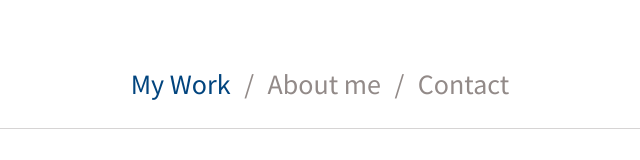
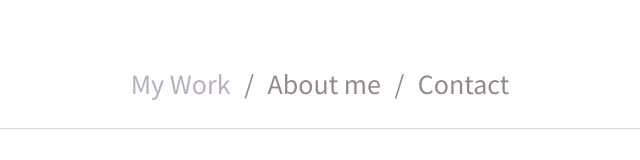
Before and after one commit to martakunszt/portfolio-react, a React (Create React App) app: page / in a window 1280 px wide. In both pictures the pointer is over the link "My Work". Shown: the top 160 px of the page, without its empty margins (320-960 px from the left). Built offline with nearby package versions, Linux system fonts and the light colour scheme.

Commit message:
package.json - homepage

```diff
--- a/package.json
+++ b/package.json
@@ -1,4 +1,5 @@
 {
+  "homepage": "https://github.com/martakunszt/portfolio-react/build",
   "name": "portfolio",
   "version": "0.1.0",
   "private": true,
@@ -6,6 +7,7 @@
     "@testing-library/jest-dom": "^4.2.4",
     "@testing-library/react": "^9.4.0",
     "@testing-library/user-event": "^7.2.1",
+    "gh-pages": "^2.2.0",
     "react": "^16.12.0",
     "react-dom": "^16.12.0",
     "react-scripts": "3.3.0",
@@ -15,7 +17,9 @@
     "start": "react-scripts start",
     "build": "react-scripts build",
     "test": "react-scripts test",
-    "eject": "react-scripts eject"
+    "eject": "react-scripts eject",
+    "predeploy": "npm run build",
+    "deploy": "gh-pages -d build"
   },
   "eslintConfig": {
     "extends": "react-app"
--- a/src/App.css
+++ b/src/App.css
@@ -43,7 +43,7 @@ ul.Breadcrumb li a {
 
 /* Add a color on mouse-over */
 ul.Breadcrumb li a:hover {
-  color: #01447e;
+  color:#b8aec2;
 }
 
 hr.new1 {
```
Also changed, not shown: 1 other file (tests, documents, lock files or other folders).
